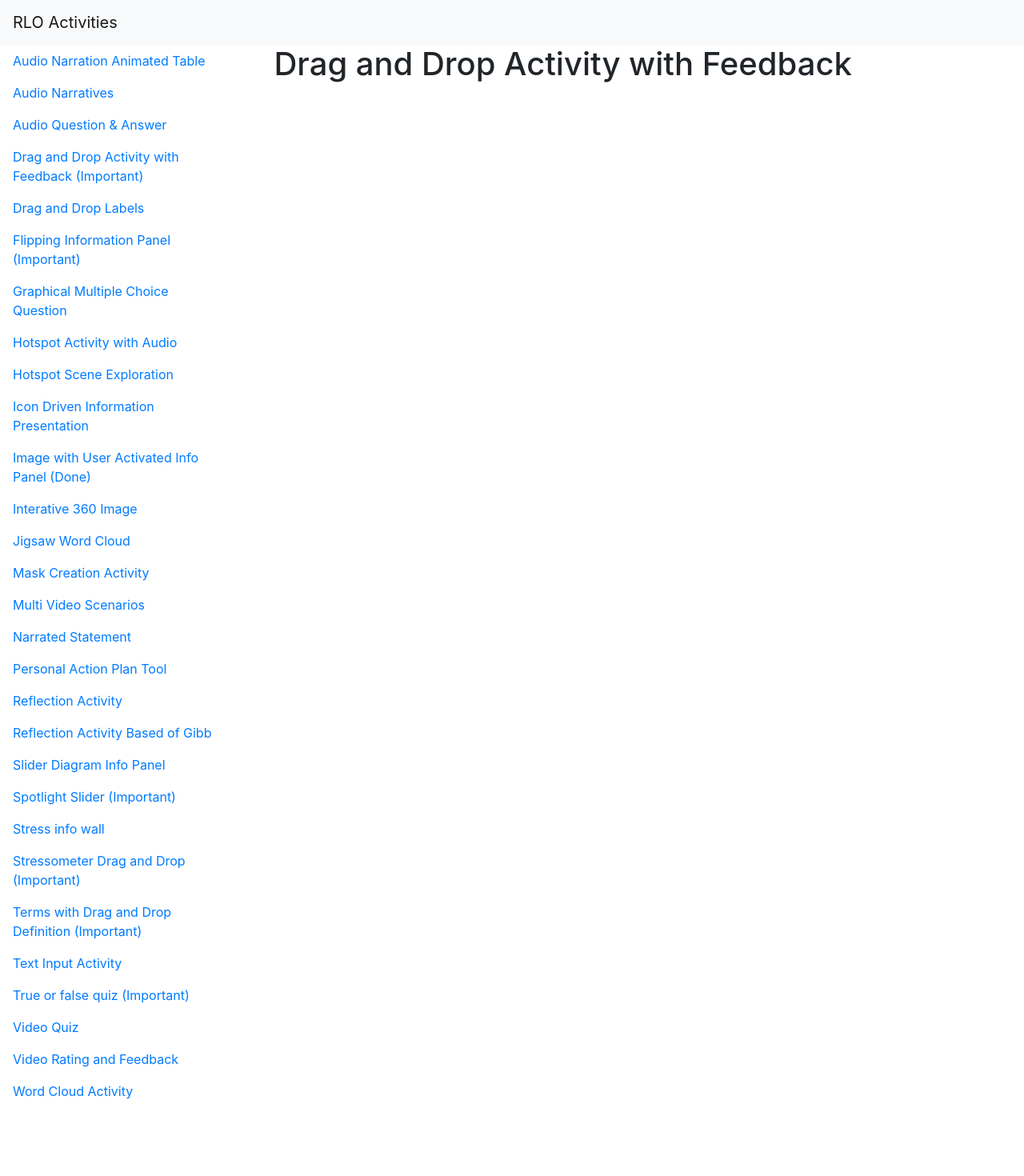
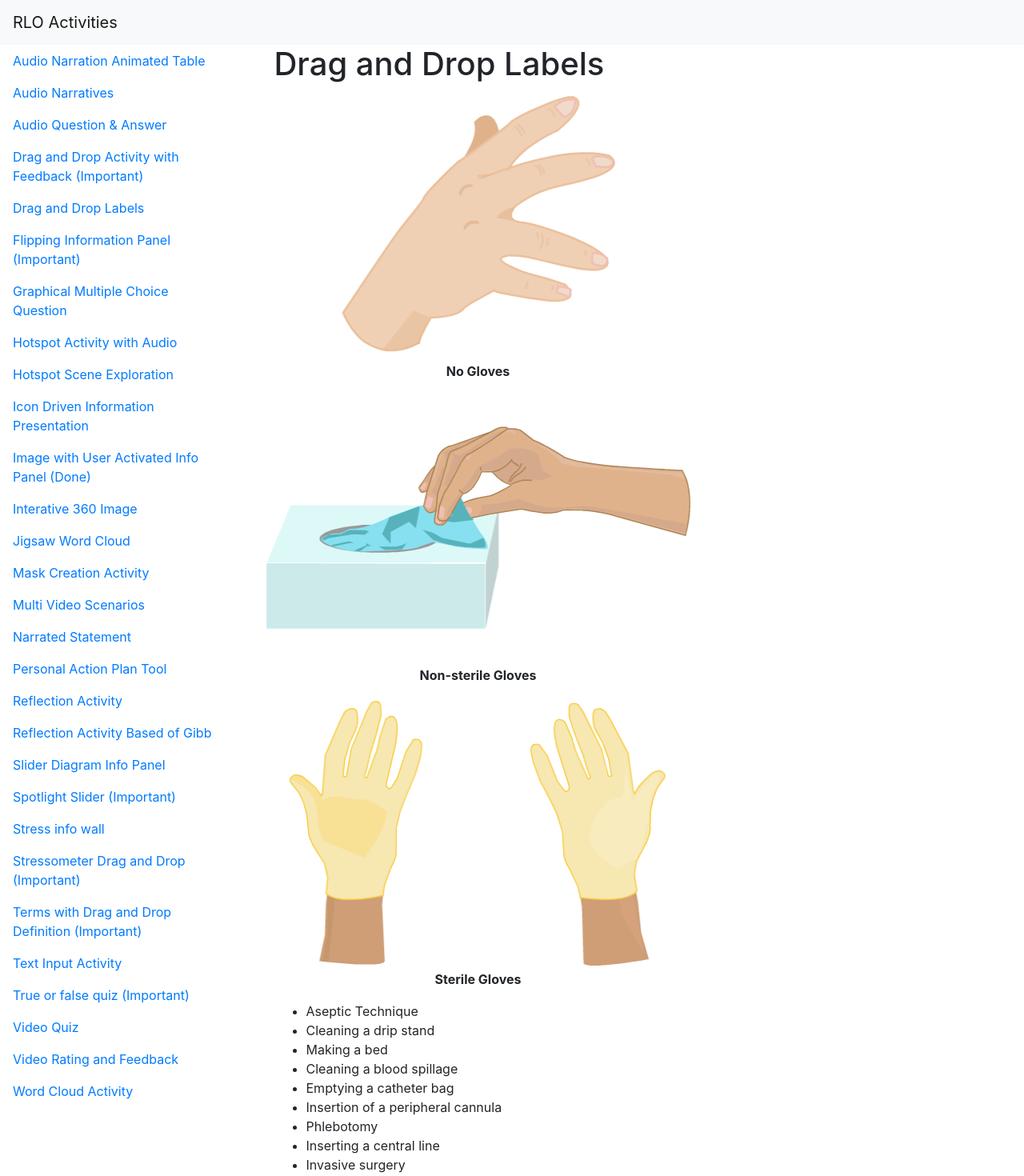
Before and after one commit to Silverg4te/rlo-activities, a React (Create React App) app: page /dnda in a window 1280 px wide. Shown: the top 1470 px of the page at 80% size. Before the commit the page ends 1384 px from the top, so only its background shows below. Built offline with nearby package versions, Linux system fonts and the light colour scheme.

Commit message:
Drag and Drop Activity

```diff
--- a/src/components/activities/dragAndDropActivity.jsx
+++ b/src/components/activities/dragAndDropActivity.jsx
@@ -1,15 +1,186 @@
 import React, {Component} from 'react';
+import GLove from '../../images/glove-use-glove.png';
+import Hand from '../../images/glove-use-hand.png';
+import Sterile from '../../images/glove-use-sterile.png';
+import "../../css/styles.css";
+
+const drop_area = [
+    {
+        data_types: "no-gloves",
+        src: Hand,
+        alt: "No Gloves",
+    },
+    {
+        data_types: "gloves",
+        src: GLove,
+        alt: "Non-sterile Gloves",
+    },
+    {
+        data_types: "sterile",
+        src: Sterile,
+        alt: "Sterile Gloves",
+    },
+]
+
+const Data = [
+    {
+        act_drag: "act_drag_at",
+        data_activity: "all",
+        data_label: "Aseptic Technique",
+        data_class: "activity_at",
+        msg: "Correct! Depending on the procedure, any one of these three options might be appropriate!"
+    },
+    {
+        act_drag: "act_drag_ds",
+        data_activity: "no-gloves",
+        data_label: "Cleaning a drip stand",
+        data_class: "activity_ds",
+        msg: "Correct! Gloves are not required for cleaning a drip stand."
+    },
+    {
+        act_drag: "act_drag_mb",
+        data_activity: "no-gloves",
+        data_label: "Making a bed",
+        data_class: "activity_mb",
+        msg: "Correct! Gloves are not required when making a bed."
+    },
+    {
+        act_drag: "act_drag_bs",
+        data_activity: "gloves",
+        data_label: "Cleaning a blood spillage",
+        data_class: "activity_bs",
+        msg: "Correct! Non-sterile gloves should be worn when cleaning a blood spillage."
+    },
+    {
+        act_drag: "act_drag_cb",
+        data_activity: "gloves",
+        data_label: "Emptying a catheter bag",
+        data_class: "activity_cb",
+        msg: "Correct! Non-sterile gloves should be worn when emptying a catheter bag."
+    },
+    {
+        act_drag: "act_drag_pc",
+        data_activity: "gloves",
+        data_label: "Insertion of a peripheral cannula",
+        data_class: "activity_pc",
+        msg: "Correct! Non-sterile gloves should be worn when inserting a peripheral cannula."
+    },
+    {
+        act_drag: "act_drag_p",
+        data_activity: "gloves",
+        data_label: "Phlebotomy",
+        data_class: "activity_p",
+        msg: "Correct! Non-sterile gloves should be worn during a phlebotomy."
+    },
+    {
+        act_drag: "act_drag_cl",
+        data_activity: "sterile",
+        data_label: "Inserting a central line",
+        data_class: "activity_cl",
+        msg: "Correct! Sterile gloves must be worn when inserting a central line."
+    },
+    {
+        act_drag: "act_drag_is",
+        data_activity: "sterile",
+        data_label: "Invasive surgery",
+        data_class: "activity_is",
+        msg: "Correct! Sterile gloves must be worn during invasive surgery."
+    }
+]
 
 class DragAndDropActivity extends Component {
+    state = {
+        correct: false,
+        wrong: false,
+        info: null,
+        all: false,
+        count:0,
+    }
+
+    onDragStart = (ev) => {
+        ev.dataTransfer.setData("id", ev.target.id);
+    }
+
+    onDragOver = (ev) => {
+        ev.preventDefault();
+    }
+
+    onDrop = (ev) => {
+        const{count} = this.state;
+        ev.preventDefault();
+        var data = ev.dataTransfer.getData("id");
+        var id = document.getElementById(data);
+        var id2 = document.getElementById(data);
+        var id3 = document.getElementById(data);
+        const success_message = id.getAttribute('message');
+        const wrong_message = "Incorrect! Try Again."
+        var data_activity  = id.getAttribute('data-activity');
+        var data_type = ev.currentTarget.getAttribute('data-type');
+
+        if(data_activity == data_type)
+        {
+            id.style.backgroundColor = "#E6FFFF";
+            ev.target.appendChild(id);
+            this.setState({
+                correct: true,
+                wrong: false,
+                info: success_message,
+                count: count+1
+            })
+        }
+        else if(data_activity == "all")
+        {
+            id.style.display = 'none'
+            this.setState({
+                correct: true,
+                wrong:false,
+                info: success_message,
+                all:true,
+                count: count+1
+            })
+        }
+        else{
+            this.setState({
+                wrong: true,
+                correct:false,
+                info: wrong_message
+            })
+        }
+
+        if(count == Data.length-1){
+            alert('You have sucessfully completed this activity')
+        }
+    }
 
     render() {
+        const{correct, wrong, info, all} = this.state;
         return (
             <div>
-                <h1>Drag and Drop Activity with Feedback</h1>
+                <h1>Drag and Drop Labels</h1>
+                <div class="row">
+                <div class="col-xs-4">
+                {drop_area.map(({data_types, src, alt}) =>
+                    <div class="droppable droppable_area drop_target" data-type={data_types} onDragOver={this.onDragOver} onDrop={this.onDrop}>
+                        <img src={src} width="540" height="340" alt={alt} class="img-responsive"/>
+                        <p class="text-center activity_title"><strong>{alt}</strong></p>
+                        <ul class="test">
+                            {all && <li>Aseptic Technique</li> }
+                        </ul>
+                    </div>)}
+                </div>
+                </div>
+
+                {correct && <div class="alert alert-success text-center" id="feedback_success">{info}</div>}
+                {wrong && <div class="alert alert-danger text-center" id="feedback_error">{info}</div>}
+
+                <ul id="act_drag_items">
+                    {Data.map(({act_drag, data_activity, data_label, data_class, msg}) =>
+                        <li id={act_drag} onDragStart ={this.onDragStart} draggable="true" class="draggable" message={msg} data-activity={data_activity} data-class={data_class}>{data_label}</li>
+                    )}
+                </ul>
             </div>
         )
     }
-
 }
 
 export default DragAndDropActivity;
```
